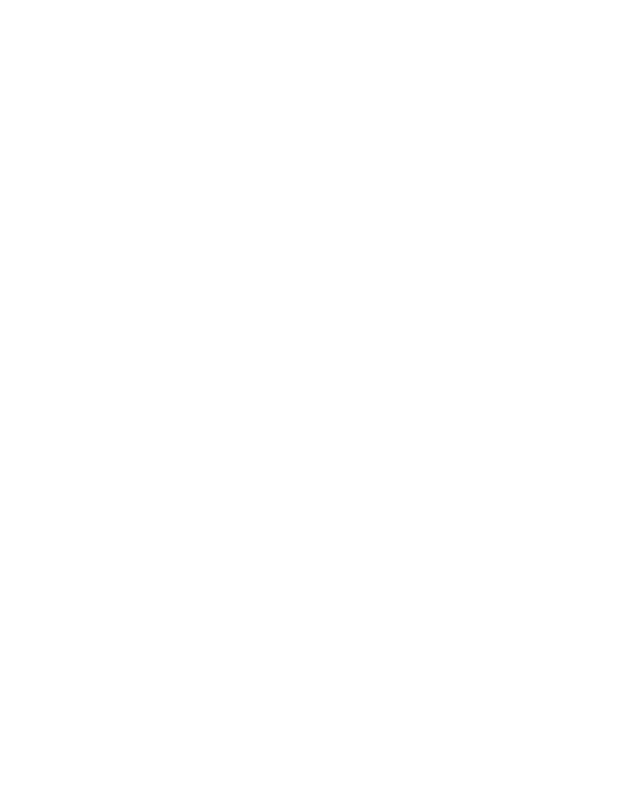
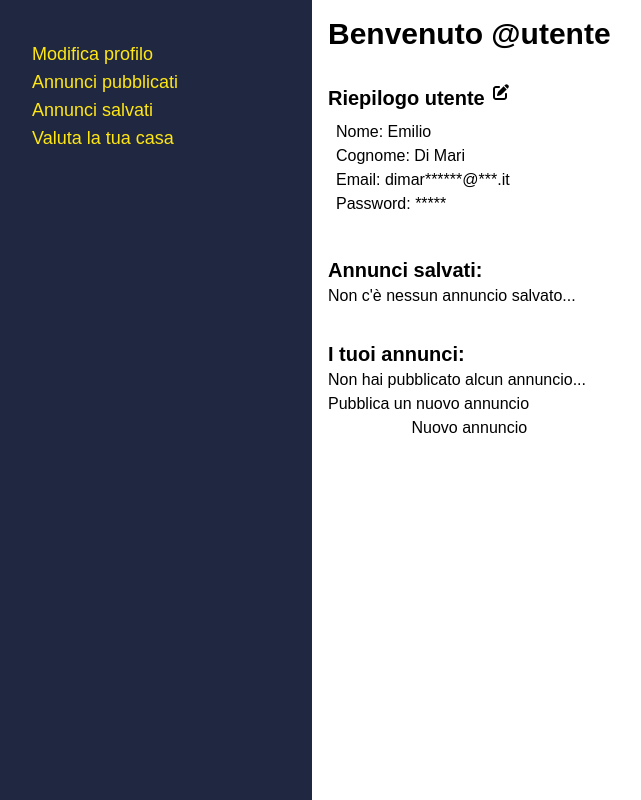
Before and after one commit to BeijeConsulting/fe_real_estate, a React app: page /user in a window 1280 px wide. Shown: the whole page, without its empty margins (8-649 px from the left). Built offline with nearby package versions, Linux system fonts and the light colour scheme.

Commit message:
install fontawesome and edit profile

```diff
--- a/package.json
+++ b/package.json
@@ -3,6 +3,9 @@
   "version": "0.1.0",
   "private": true,
   "dependencies": {
+    "@fortawesome/fontawesome-svg-core": "^1.3.0",
+    "@fortawesome/free-solid-svg-icons": "^6.0.0",
+    "@fortawesome/react-fontawesome": "^0.1.17",
     "@react-three/fiber": "^7.0.26",
     "@testing-library/jest-dom": "^5.16.2",
     "@testing-library/react": "^12.1.2",
--- a/src/Routing.js
+++ b/src/Routing.js
@@ -1,4 +1,4 @@
-import React from "react";
+import React, { Profiler } from "react";
 import { Route, Routes } from "react-router-dom";
 
 // REDUX
@@ -15,6 +15,8 @@ import ForgotPsw from './frontend/screens/Auth/ForgotPsw'
 import AboutUs from "./frontend/screens/Home/AboutUs";
 import WhatWeOffer from './frontend/screens/Home/WhatWeOffer'
 import AssessBuilding from "./frontend/screens/Home/AssessBuilding";
+import User from "./frontend/screens/User/User";
+import Profile from "./frontend/screens/User/Profile";
 
 // BACKOFFICE SCREENS
 // here
@@ -44,8 +46,8 @@ const Routing = () => (
 				<Route path="forgotpsw" element={<ForgotPsw />} />
 			</Route>
 
-			<Route path="user">
-				<Route path="profile" element={null} />
+			<Route path="user" element={<User />}>
+				<Route path="" element={<Profile />} />
 				<Route path="post-ad" element={null} />
 				<Route path="saved-ads" element={null} />
 			</Route>
--- /dev/null
+++ b/src/frontend/screens/User/Profile.js
@@ -0,0 +1,43 @@
+import React, { Component } from 'react'
+import { FontAwesomeIcon } from '@fortawesome/react-fontawesome'
+import { faPenToSquare } from '@fortawesome/free-solid-svg-icons'
+
+
+class Profile extends Component {
+    constructor(props) {
+        super(props);
+        this.state = {
+
+        }
+    }
+    render() {
+        return (
+            <>
+                <div className='flex flex-col m-2 p-2'>
+                    <div className='flex flex-row space-x-2'>
+                        <h1 className='text-xl font-bold'>Riepilogo utente</h1>
+                        <FontAwesomeIcon icon={faPenToSquare} />
+                    </div>
+                    <div className='flex flex-col m-2 '>
+                        <p>Nome: Emilio</p>
+                        <p>Cognome: Di Mari</p>
+                        <p>Email: dimar******@***.it</p>
+                        <p>Password: *****</p>
+                    </div>
+                </div>
+                <div className='flex flex-col m-2 p-2'>
+                    <h1 className='text-xl font-bold'>Annunci salvati:</h1>
+                    <h4>Non c'è nessun annuncio salvato...</h4>
+                </div>
+                <div className='flex flex-col m-2 p-2'>
+                    <h1 className='text-xl font-bold'>I tuoi annunci:</h1>
+                    <h4>Non hai pubblicato alcun annuncio...</h4>
+                    <h4>Pubblica un nuovo annuncio</h4>
+                    <button>Nuovo annuncio</button>
+                </div>
+            </>
+        )
+    }
+}
+
+export default Profile;
--- /dev/null
+++ b/src/frontend/screens/User/User.js
@@ -0,0 +1,36 @@
+import React, { Component } from 'react'
+import { Outlet, Link } from 'react-router-dom';
+
+class User extends Component {
+    constructor(props) {
+        super(props);
+        this.state = {
+
+        }
+    }
+    render() {
+        return (
+            <div className='flex'>
+
+                <sidebar className="flex flex-col w-3/12 h-screen bg-secondary">
+                    <nav className='flex flex-col p-10 text-lg font-primary color-primary'>
+                        <Link className={"link-menu"} to={"user/profile"}>Modifica profilo</Link>
+                        <Link className={"link-menu"} to={"user/post-advs"}>Annunci pubblicati</Link>
+                        <Link className={"link-menu"} to={"user/save-advs"}>Annunci salvati</Link>
+                        <Link className={"link-menu"} to={"user/assess-building"}>Valuta la tua casa</Link>
+                    </nav>
+                </sidebar>
+                <section className='flex flex-col font-primary'>
+                    <h1 className='text-3xl font-bold m-4'>
+                        Benvenuto @utente
+                    </h1>
+
+                    <Outlet />
+                </section>
+
+            </div>
+        )
+    }
+}
+
+export default User;
```
Also changed, not shown: public/index.html (+4 -4 lines), 1 other file.
